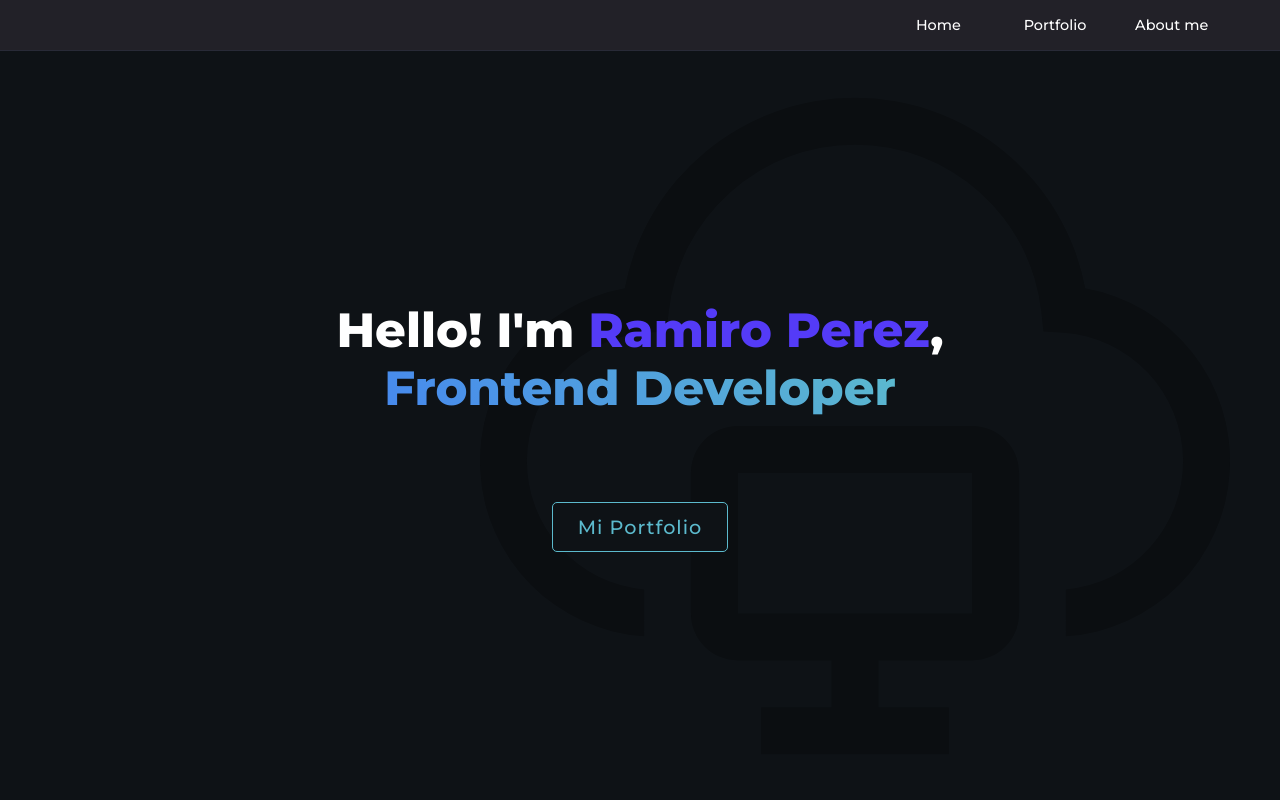
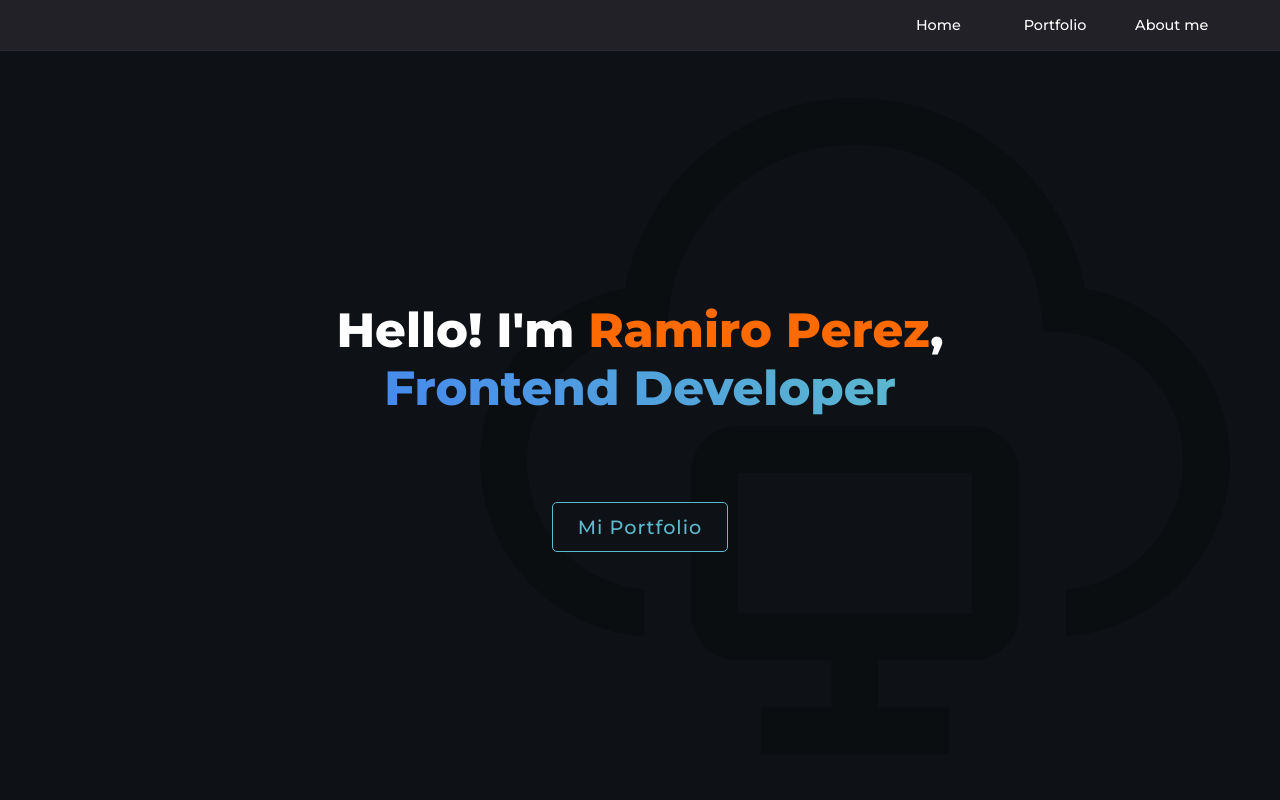
Before and after one commit to RamiroPerez07/portfolio-ramiro-perez, a plain HTML site: page index.html in a window 1280 px wide. Shown: the top 800 px of the page. Drawn offline with Linux system fonts and the light colour scheme.

Commit message:
update color developer name

```diff
--- a/styles.css
+++ b/styles.css
@@ -247,7 +247,7 @@ a{
 }
 
 #developer-name{
-    color: var(--color4);
+    color: #ff6a00;
 }
 
 #profession{
```
